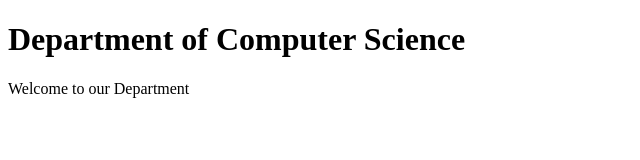
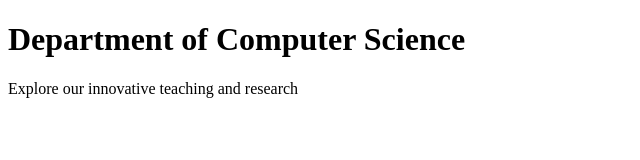
Before and after one commit to devarakrishnalasyacse25-ai/conflictresolver, a plain HTML site: page index.html in a window 1280 px wide. Shown: the whole page, without its empty margins (0-640 px from the left). Drawn offline with Linux system fonts and the light colour scheme.

Commit message:
main updated with explore our para

```diff
--- a/index.html
+++ b/index.html
@@ -10,7 +10,7 @@
         Department of Computer Science
     </h1>
     <p>
-        Welcome to our Department
+        Explore our innovative teaching and research
     </p>
 
 </body>
```
